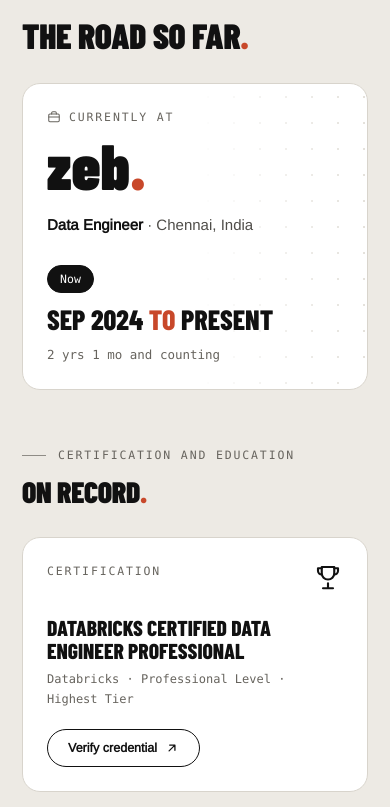
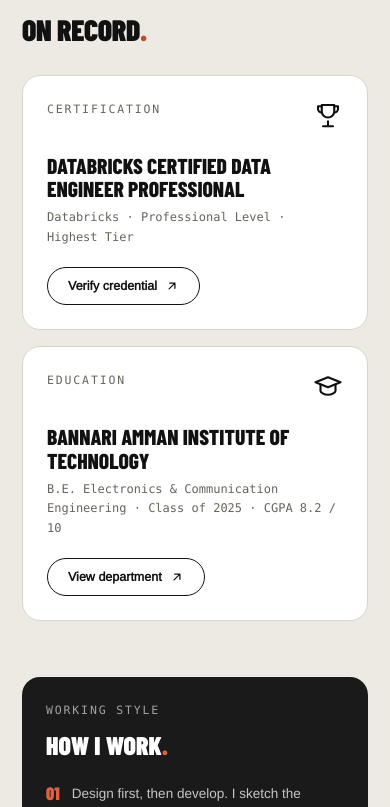
Before and after one commit to kavinparithi-works/portfolio, a React (Vite) app: page / in a window 390 px wide. Shown: the part 3721-4528 px from the top of the page. Built offline with nearby package versions, Linux system fonts and the light colour scheme; a web font is replaced by a local one.

Commit message:
Hide The road so far and keep On record independent
Comment out the employer section and its navigation link. Keep certification, education and the standalone working-style card visible, and document how to restore the section.

```diff
--- a/src/App.jsx
+++ b/src/App.jsx
@@ -1,12 +1,13 @@
 import { Nav } from './components/Nav/Nav'
 import { Cursor } from './components/Cursor/Cursor'
 import { Container, Divider } from './components/layout'
-import { Hero, Principles, Work, Experience, WorkingStyle, Beyond, Contact } from './components/sections'
+import { Hero, Principles, Work, Credentials, WorkingStyle, Beyond, Contact } from './components/sections'
+// import { Experience } from './components/sections' // employer card: parked, see README
 // import { Skills } from './components/sections' // toolbox: parked, see README "Toolbox section"
 
 /**
  * Page composition. Each band is an isolated section; hairlines separate
- * the cream bands and Contact is dark. The toolbox (Skills) is parked for now.
+ * the cream bands and Contact is dark. Experience and the toolbox are parked.
  */
 export default function App() {
   return (
@@ -20,7 +21,8 @@
         <Divider />
         <Work />
         <Divider />
-        <Experience />
+        {/* <Experience /> */}
+        <Credentials />
         <Container className="pb-14 md:pb-28">
           <WorkingStyle />
         </Container>
--- a/src/components/sections/Credentials/Credentials.jsx
+++ b/src/components/sections/Credentials/Credentials.jsx
@@ -1,21 +1,22 @@
 import { credentials } from '../../../data/credentials'
-import { Reveal } from '../../layout'
+import { Container, Section, Reveal } from '../../layout'
 import { Icon } from '../../icons/Icon'
 
 /**
- * Certification and education, rendered as two cards inside the Experience
- * band. Each card inverts to dark on hover and links out to its source.
+ * Independent certification and education cards. Each card inverts to dark
+ * on hover and links out to its source.
  */
 export function Credentials() {
   return (
-    <div className="mt-14 md:mt-28">
+    <Section id="on-record" className="scroll-mt-9 py-14 md:-scroll-mt-5 md:py-28">
+      <Container>
         <div className="mb-8 flex flex-wrap items-end justify-between gap-4">
           <div>
             <Reveal as="p" className="eyebrow mb-3 flex items-center gap-3">
               <span aria-hidden="true" className="inline-block h-px w-6 bg-current opacity-70" />
               Certification and education
             </Reveal>
-          <Reveal as="h3" delay={80} className="display text-display-sm text-ink">
+            <Reveal as="h2" id="on-record-title" delay={80} className="display text-display-sm text-ink">
               On record<span className="text-orange">.</span>
             </Reveal>
           </div>
@@ -30,9 +31,9 @@
                     <Icon name={c.icon} size={30} />
                   </span>
                 </div>
-              <h4 className="display mt-6 text-[clamp(1.35rem,2vw,1.6rem)] leading-[1.08] font-extrabold text-ink transition-colors duration-300 group-hover:text-white">
+                <h3 className="display mt-6 text-[clamp(1.35rem,2vw,1.6rem)] leading-[1.08] font-extrabold text-ink transition-colors duration-300 group-hover:text-white">
                   {c.name}
-              </h4>
+                </h3>
                 <p className="mt-2 font-mono text-[12px] leading-relaxed text-muted transition-colors duration-300 group-hover:text-white/55">{c.sub}</p>
                 <p className="mt-4 hidden flex-1 text-[14px] leading-[1.7] text-body transition-colors duration-300 group-hover:text-white/70 md:block">{c.body}</p>
                 <a
@@ -48,6 +49,7 @@
             </Reveal>
           ))}
         </ul>
-    </div>
+      </Container>
+    </Section>
   )
 }
--- a/src/components/sections/Experience/Experience.jsx
+++ b/src/components/sections/Experience/Experience.jsx
@@ -3,7 +3,6 @@
 import { Container, Section, SectionHeading, Reveal } from '../../layout'
 import { Chip } from '../../ui/Chip'
 import { Icon } from '../../icons/Icon'
-import { Credentials } from '../Credentials/Credentials'
 import { tenureSince } from '../../../lib/tenure'
 
 const BUILD_TENURE = tenureSince(experience.joinedISO)
@@ -11,14 +10,14 @@
 
 /**
  * "The road so far." One card: the employer, where, since when, and the
- * current title. Credentials sit under it in the same band.
+ * current title. The independent "On record" section follows this band.
  */
 export function Experience() {
   // Pre-rendered with the build-time tenure; the client recomputes it on load.
   const tenure = useSyncExternalStore(noop, () => tenureSince(experience.joinedISO), () => BUILD_TENURE)
 
   return (
-    <Section id="experience" className="scroll-mt-9 py-14 md:-scroll-mt-5 md:py-28">
+    <Section id="experience" className="scroll-mt-9 pt-14 md:-scroll-mt-5 md:pt-28">
       <Container>
         <SectionHeading id="experience" eyebrow="Where I have been" title="The road so far" />
 
@@ -51,8 +50,6 @@
             </div>
           </article>
         </Reveal>
-
-        <Credentials />
       </Container>
     </Section>
   )
--- a/src/components/sections/index.js
+++ b/src/components/sections/index.js
@@ -2,6 +2,7 @@
 export { Principles } from './Principles/Principles'
 export { Work } from './Work/Work'
 export { Experience } from './Experience/Experience'
+export { Credentials } from './Credentials/Credentials'
 export { Skills } from './Skills/Skills'
 export { WorkingStyle } from './Skills/WorkingStyle'
 export { Beyond } from './Beyond/Beyond'
--- a/src/data/nav.js
+++ b/src/data/nav.js
@@ -4,7 +4,7 @@
 export const navLinks = [
   { id: 'principles', label: 'Principles' },
   { id: 'work', label: 'Work' },
-  { id: 'experience', label: 'Experience' },
+  // { id: 'experience', label: 'Experience' }, // employer card: parked, see README
   // { id: 'skills', label: 'Skills' }, // toolbox: parked, see README
   { id: 'beyond', label: 'Beyond' },
   { id: 'contact', label: 'Contact' },
```
Also changed, not shown: 1 other file (tests, documents, lock files or other folders). Lines whose indentation alone changed are shown as unchanged.
